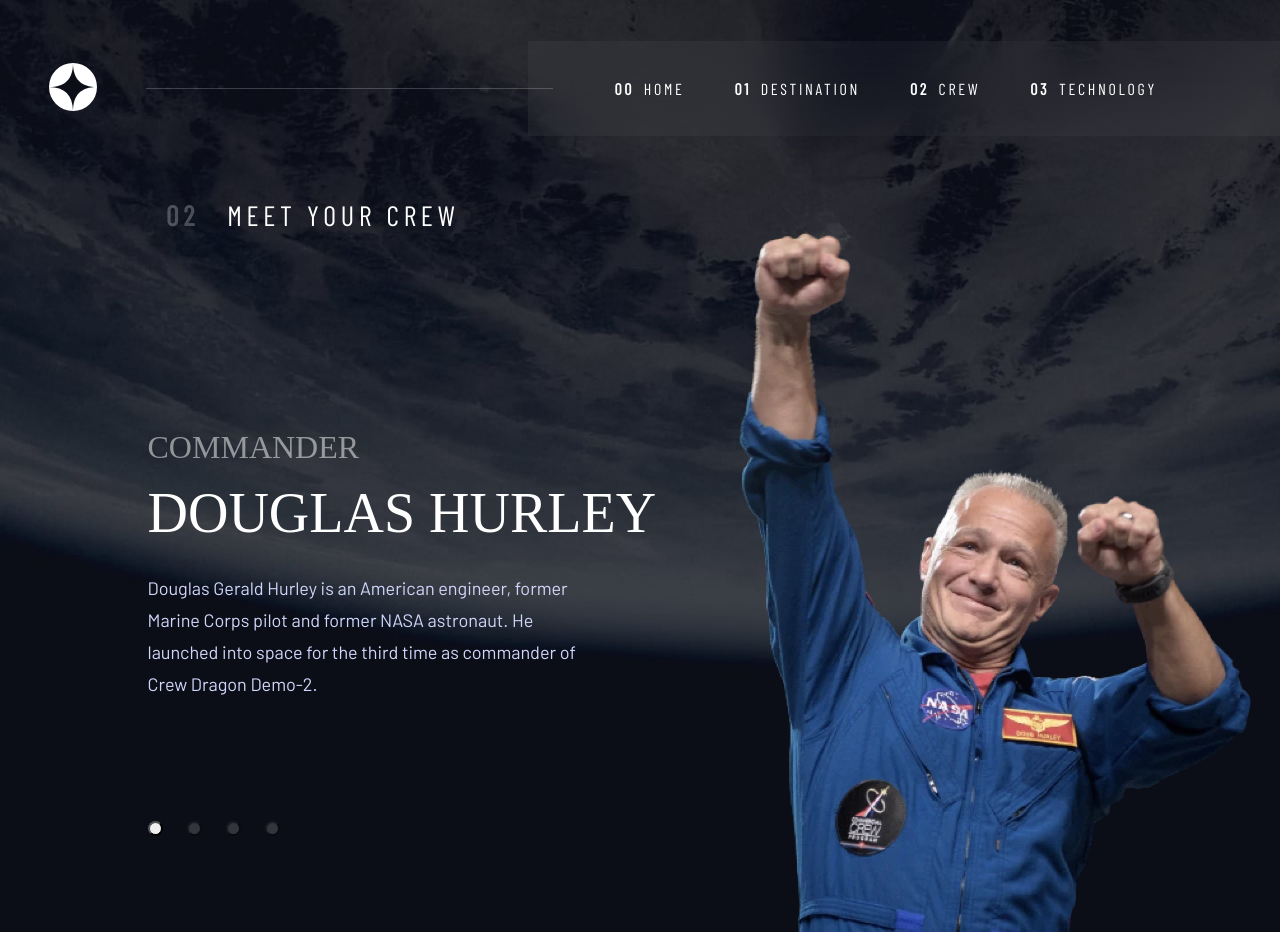
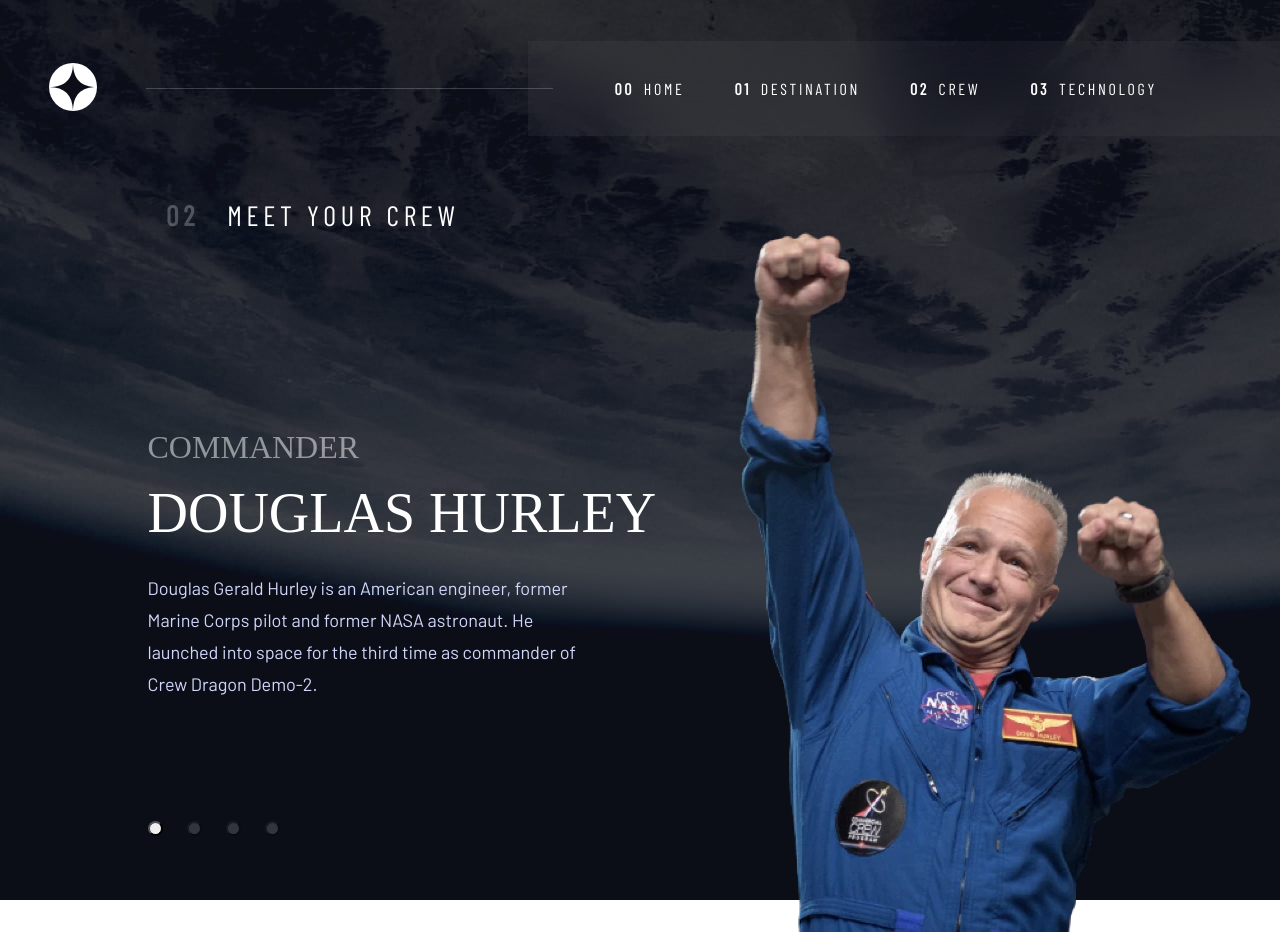
Before and after one commit to THEMIDFIRE/Space-tourism, a React (Vite) app: page /Space-tourism/crew in a window 1280 px wide. Built offline with nearby package versions, Linux system fonts and the light colour scheme; a web font is replaced by a local one.

Commit message:
Minor changes

```diff
--- a/src/App.css
+++ b/src/App.css
@@ -24,10 +24,8 @@
 /*=== Main Design ===*/
 /* ----------------- */
 body {
-  background-color: #0b0d17;
   background-repeat: no-repeat;
-  background-size: 100% 100%;
-  background-position: top center;
+  background-attachment: fixed;
   color: #fff;
 }
 body * ul {
--- a/src/App.scss
+++ b/src/App.scss
@@ -17,10 +17,8 @@
 /*=== Main Design ===*/
 /* ----------------- */
 body {
-    background-color: $dark;
     background-repeat: no-repeat;
-    background-size: 100% 100%;
-    background-position: top center;
+    background-attachment: fixed;
     color: $light;
     * {
         ul {
--- a/src/components/Destination/Destination.css
+++ b/src/components/Destination/Destination.css
@@ -12,6 +12,7 @@
 }
 
 .destination .body {
+  display: grid;
   -moz-column-gap: 9.8125rem;
        column-gap: 9.8125rem;
   row-gap: clamp(1.625rem, 6.95vw, 3.3125rem);
--- a/src/components/Destination/Destination.scss
+++ b/src/components/Destination/Destination.scss
@@ -7,6 +7,7 @@
 }
 .destination {
     .body {
+        display: grid;
         column-gap: 9.8125rem;
         row-gap: clamp(1.625rem, 6.95vw, 3.3125rem);
         margin-top: 4rem;
```
Also changed, not shown: 2 other files (tests, documents, lock files or other folders).
